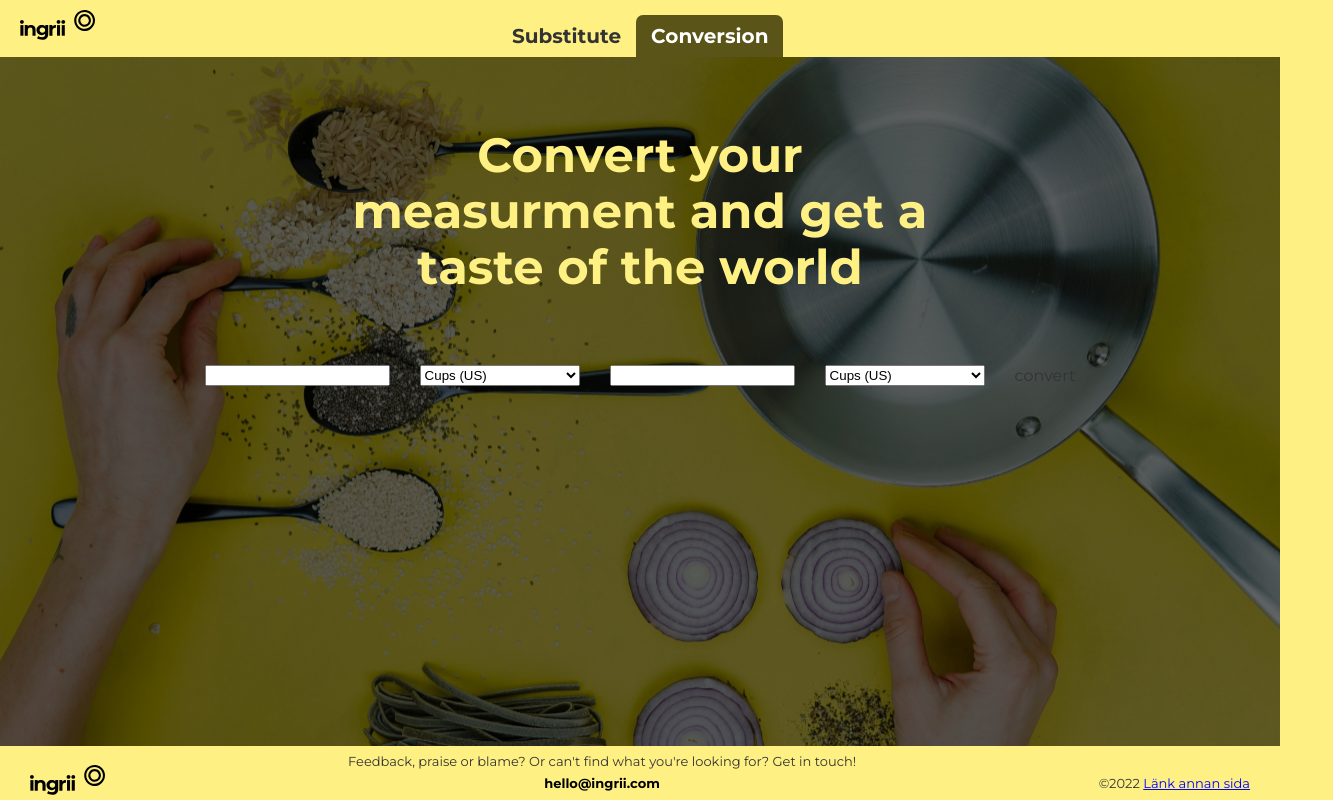
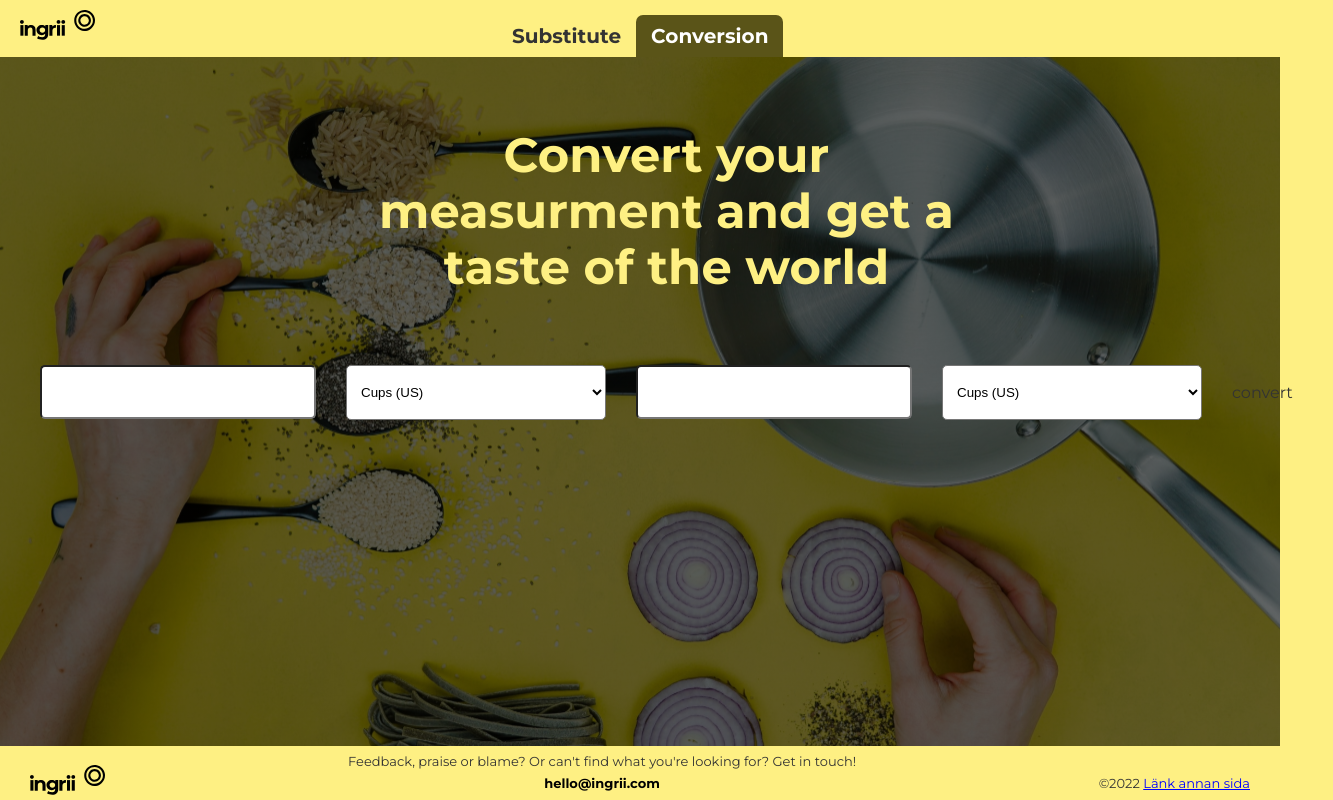
Before and after one commit to Annaaste/reactproject, a Next.js app: page /convert in a window 1280 px wide. Shown: the whole page, 1333 px wide, since content can reach past the window. Built offline with nearby package versions, Linux system fonts and the light colour scheme.

Commit message:
css work

```diff
--- a/components/ConvertAtoms/ConvertAtoms.module.scss
+++ b/components/ConvertAtoms/ConvertAtoms.module.scss
@@ -1,45 +1,33 @@
 @import 'colors.scss';
 
-/*
-  .buttonIcon {
-    height: 40px;
-    width: 40px;
-  }
-*/
-
-  .convertInput,
-  .convertOutput {
-    height: 4rem;
+ .selectOUT, .selectIN  {
+    display: flex;
+    flex-direction: row;
+    row-gap: 2rem;
+    width: 26rem;
+    height: 5.45rem;
+    background-color:$white;
+    border-radius: 0.5rem;
     padding-left: 1rem;
-    border-radius: 0.5rem;
-
-
-  }
-
-  .choice {
-    display: flex;
-    flex-direction: column;
-    row-gap: 2rem;
-    border-radius: 0.5rem;
 
     @include mq(500px) {
       width: 18rem;
       align-self: center;
     }
+ }
+
+ .INPUT, .OUTPUT  {
+  display: flex;
+  flex-direction: row;
+  row-gap: 2rem;
+  width: 26rem;
+  height: 4.8rem;
+  background-color:$white;
+  border-radius: 0.5rem;
+  padding-left: 1rem;
+
+  @include mq(500px) {
+    width: 18rem;
+    align-self: center;
   }
-
-  .optionBox {
-    height: 4.5rem;
-    border-radius: 0.5rem;
-    padding-left: 1rem;
-  }
-
-  #measurements  {
-    //height: 480px;
-    //width: 260px;
-    background-color: #3380ff;
-  }
-
-  .helpText {
-    color: $yellow;
-  }
+}
--- a/components/ConvertAtoms/Select.jsx
+++ b/components/ConvertAtoms/Select.jsx
@@ -1842,7 +1842,7 @@ const Select = () => {
   return (
   <>
 
-    <input className={styles.IN} id={"IN"} /* value={0} */ type="number" min="0" step="any"/>
+    <input className={styles.INPUT} id={"IN"} /* value={0} */ type="number" min="0" step="any"/>
       <select className={styles.selectIN} id={"selectIN"} name="fromUnit">
         <option value="a">Cups (US)</option>
         <option value="b">Cups (Metric)</option>
@@ -1872,7 +1872,7 @@ const Select = () => {
 
 
 
-    <input className={styles.OUT} id={"OUT"} type="number" readOnly/>
+    <input className={styles.OUTPUT} id={"OUT"} type="number" readOnly/>
       <select className={styles.selectOUT} id={"selectOUT"} name="fromUnit">
         <option value="a">Cups (US)</option>
         <option value="b">Cups (Metric)</option>
--- a/pages/convert/convert.module.scss
+++ b/pages/convert/convert.module.scss
@@ -1,19 +1,34 @@
 @import 'colors.scss';
 
-.convertHeader {
+ .convertHeader {
   max-width: 60rem;
   margin: 5rem auto;
   text-align: center;
   color: $yellow;
 }
-
+/*
 .convertFieldset {
   display: flex;
   justify-content: center;
   gap: 3rem;
   padding: 2rem;
+  height: 48px;
 
   @include mq(500px) {
     flex-direction: column;
   }
 }
+*/
+ .convertForm {
+  display: flex;
+  justify-content: center;
+ box-sizing: 48px;
+
+  gap: 3rem;
+  padding: 2rem;
+
+
+  @include mq(500px) {
+    flex-direction: column;
+  }
+}
--- a/pages/convert/index.jsx
+++ b/pages/convert/index.jsx
@@ -11,13 +11,15 @@ return (
 
       <h1 className={styles.convertHeader}>Convert your measurment and get a taste of the world</h1>
 
-    <form className={styles.convertForm}>
-      <fieldset className={styles.convertFieldset}>
+    <div className={styles.convertForm}>
+      {/* <fieldset className={styles.convertFieldset}> */}
 
-        <Select/>
+        <Select
 
-      </fieldset>
-    </form>
+        />
+
+      {/* </fieldset> */}
+    </div>
   </div>
 )
 }
```
